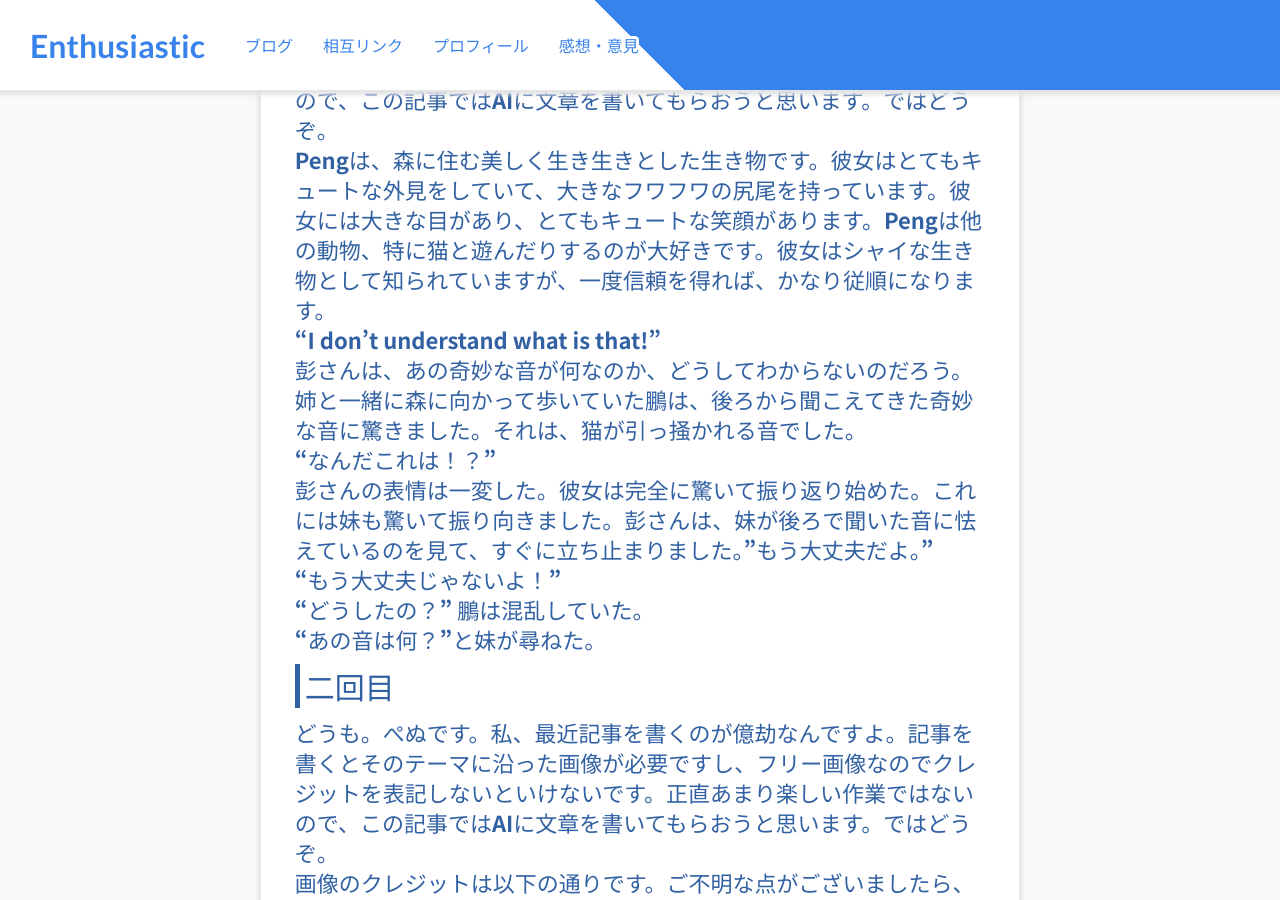
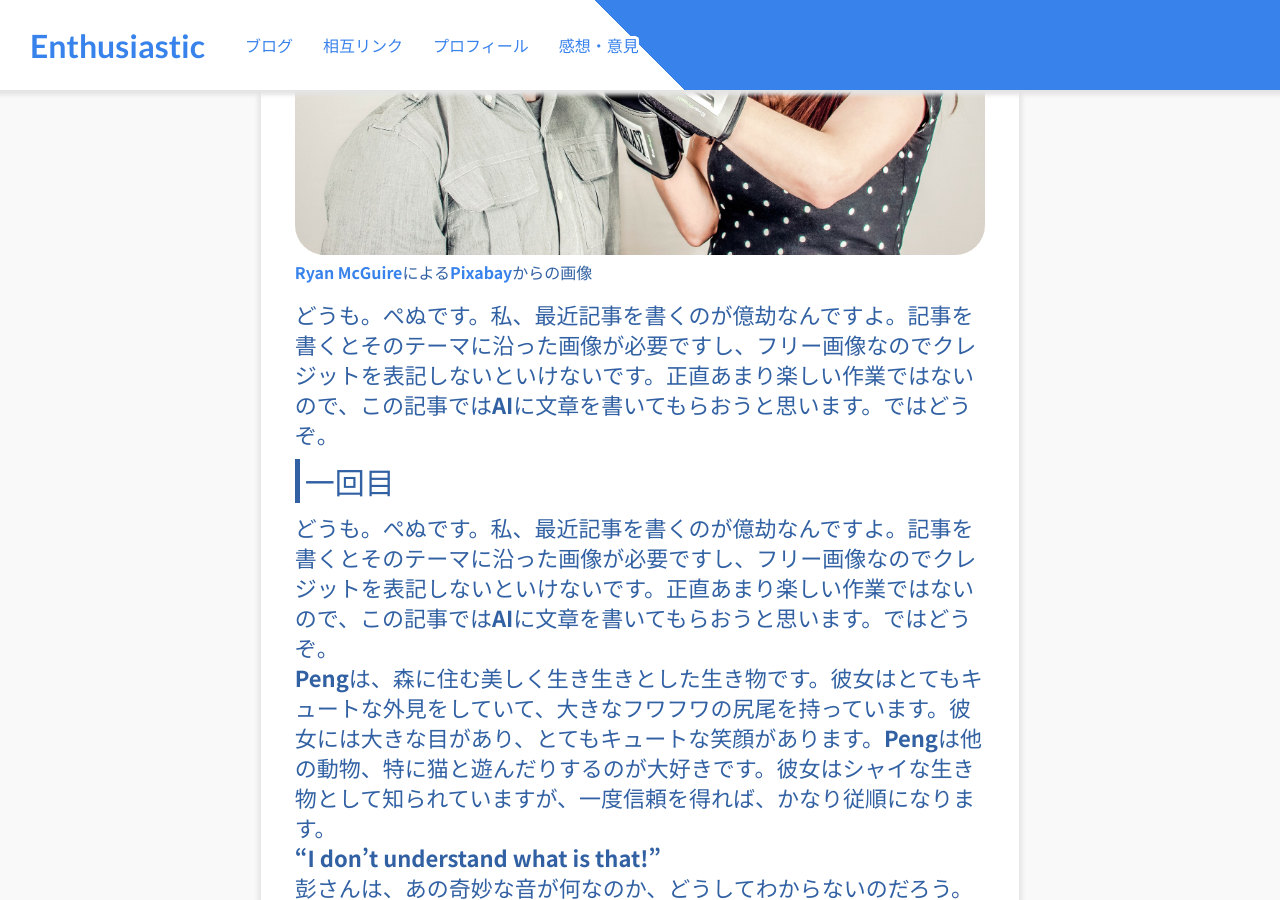
Before and after one commit to Diawadenta/Diawadenta.github.io, a Jekyll site: the page built from _posts/2021-09-20-blog-writing-very-mendokusai.markdown, in a window 1280 px wide and 900 px high, scrolled down 474 px. Built offline with Jekyll 4.4.1, drawn with Linux system fonts in a browser that asks for light colours.

Commit message:
Update 2021-09-20-blog-writing-very-mendokusai.markdown

```diff
--- a/_posts/2021-09-20-blog-writing-very-mendokusai.markdown
+++ b/_posts/2021-09-20-blog-writing-very-mendokusai.markdown
@@ -2,6 +2,8 @@
 layout: default
 pagename: "記事書くのがめんどくさいのでAIに続き書かせてみた。"
 showfooter: True
+image: mendou.png
+imagecaption: <a href="https://pixabay.com/ja/users/ryanmcguire-123690/?utm_source=link-attribution&amp;utm_medium=referral&amp;utm_campaign=image&amp;utm_content=238529">Ryan McGuire</a>による<a href="https://pixabay.com/ja/?utm_source=link-attribution&amp;utm_medium=referral&amp;utm_campaign=image&amp;utm_content=238529">Pixabay</a>からの画像
 ---
 
 どうも。ぺぬです。私、最近記事を書くのが億劫なんですよ。記事を書くとそのテーマに沿った画像が必要ですし、フリー画像なのでクレジットを表記しないといけないです。正直あまり楽しい作業ではないので、この記事ではAIに文章を書いてもらおうと思います。ではどうぞ。
```
